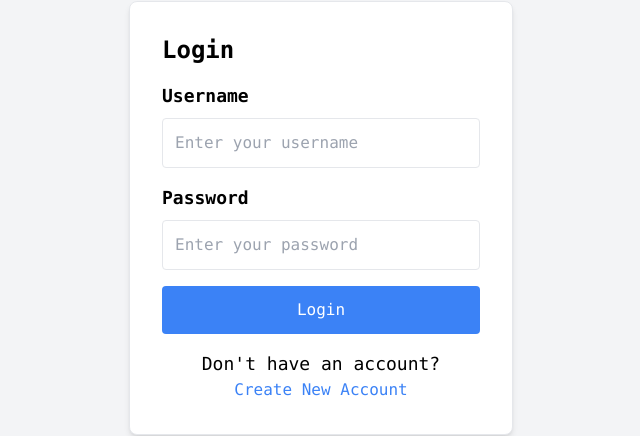
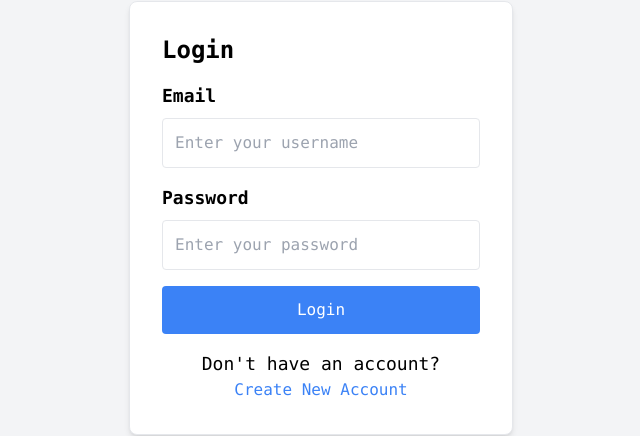
Before and after one commit to Dilpreet047/To-Do-in-React, a React (Create React App) app: page / in a window 1280 px wide. Shown: the part 228-664 px from the top of the page, without its empty margins (319-959 px from the left). Built offline with nearby package versions, Linux system fonts and the light colour scheme.

Commit message:
Login page completed

```diff
--- a/package.json
+++ b/package.json
@@ -6,11 +6,13 @@
     "@testing-library/jest-dom": "^5.17.0",
     "@testing-library/react": "^13.4.0",
     "@testing-library/user-event": "^13.5.0",
+    "formik": "^2.4.5",
     "react": "^18.2.0",
     "react-dom": "^18.2.0",
     "react-router-dom": "^6.22.3",
     "react-scripts": "5.0.1",
-    "web-vitals": "^2.1.4"
+    "web-vitals": "^2.1.4",
+    "yup": "^1.4.0"
   },
   "scripts": {
     "start": "react-scripts start",
--- a/src/ApplicationBody/LoginPage/Login.jsx
+++ b/src/ApplicationBody/LoginPage/Login.jsx
@@ -1,6 +1,22 @@
+import { useState } from 'react'
 import { default as AppLogo } from '../../Icons/AppLogo'
+import { Field, Formik, Form, ErrorMessage } from 'formik';
+import * as yup from 'yup';
 
 export default function Login() {
+
+    const initialValues = {email: '', password: ''};
+
+    function handleFormSubmit(values) {
+        console.log(values);
+    }
+
+    const validationSchema = yup.object({
+        email: yup.string().required('Email is required').email('Enter valid email id'),
+        password: yup.string().required('Password is required')
+    });
+
+
     return (
         <>
             <div className="flex justify-center items-center mb-8">
@@ -9,21 +25,24 @@ export default function Login() {
             </div>
             <div className="border rounded-lg shadow-md p-8 bg-white w-96">
                 <h2 className="text-2xl font-bold mb-4">Login</h2>
-                    <form className="flex flex-col space-y-4">
+                <Formik initialValues={initialValues} validationSchema={validationSchema} onSubmit={handleFormSubmit}>
+                    {({ isSubmitting }) => (
+                        <Form className="flex flex-col space-y-4">
                             <div className="flex flex-col">
-                        <label htmlFor="username" className="text-lg font-semibold mb-2">Username</label>
-                            <input
+                                <label htmlFor="email" className="text-lg font-semibold mb-2">Email</label>
+                                <Field
                                 type="text"
-                            id="username"
-                            name="username"
+                                id="email"
+                                name="email"
                                 className="border p-3 rounded focus:outline-none focus:ring-2 focus:ring-blue-500"
                                 placeholder="Enter your username"
                                 required
                                 />
+                                <ErrorMessage name="email" component="div" className="text-red-500 text-sm mt-1" />
                             </div>
                             <div className="flex flex-col">
                                 <label htmlFor="password" className="text-lg font-semibold mb-2">Password</label>
-                        <input
+                                <Field
                                 type="password"
                                 id="password"
                                 name="password"
@@ -31,9 +50,12 @@ export default function Login() {
                                 placeholder="Enter your password"
                                 required
                                 />
+                                <ErrorMessage name="password" component="div" className="text-red-500 text-sm mt-1" />
                             </div>
-                    <button type="submit" className="bg-blue-500 text-white p-3 rounded hover:bg-blue-600 transition-colors duration-300">Login</button>
-                </form>
+                            <button type="submit" className="bg-blue-500 text-white p-3 rounded hover:bg-blue-600 transition-colors duration-300" disabled={isSubmitting}>Login</button>
+                        </Form>
+                    )}
+                </Formik>
 
                 {/* Create New Account Option */}
                 <div className="mt-4 text-center">
@@ -42,8 +64,5 @@ export default function Login() {
                 </div>
             </div>
         </>
-
-
-
     )
 }
```
Also changed, not shown: 1 other file (tests, documents, lock files or other folders). Lines whose indentation alone changed are shown as unchanged.
